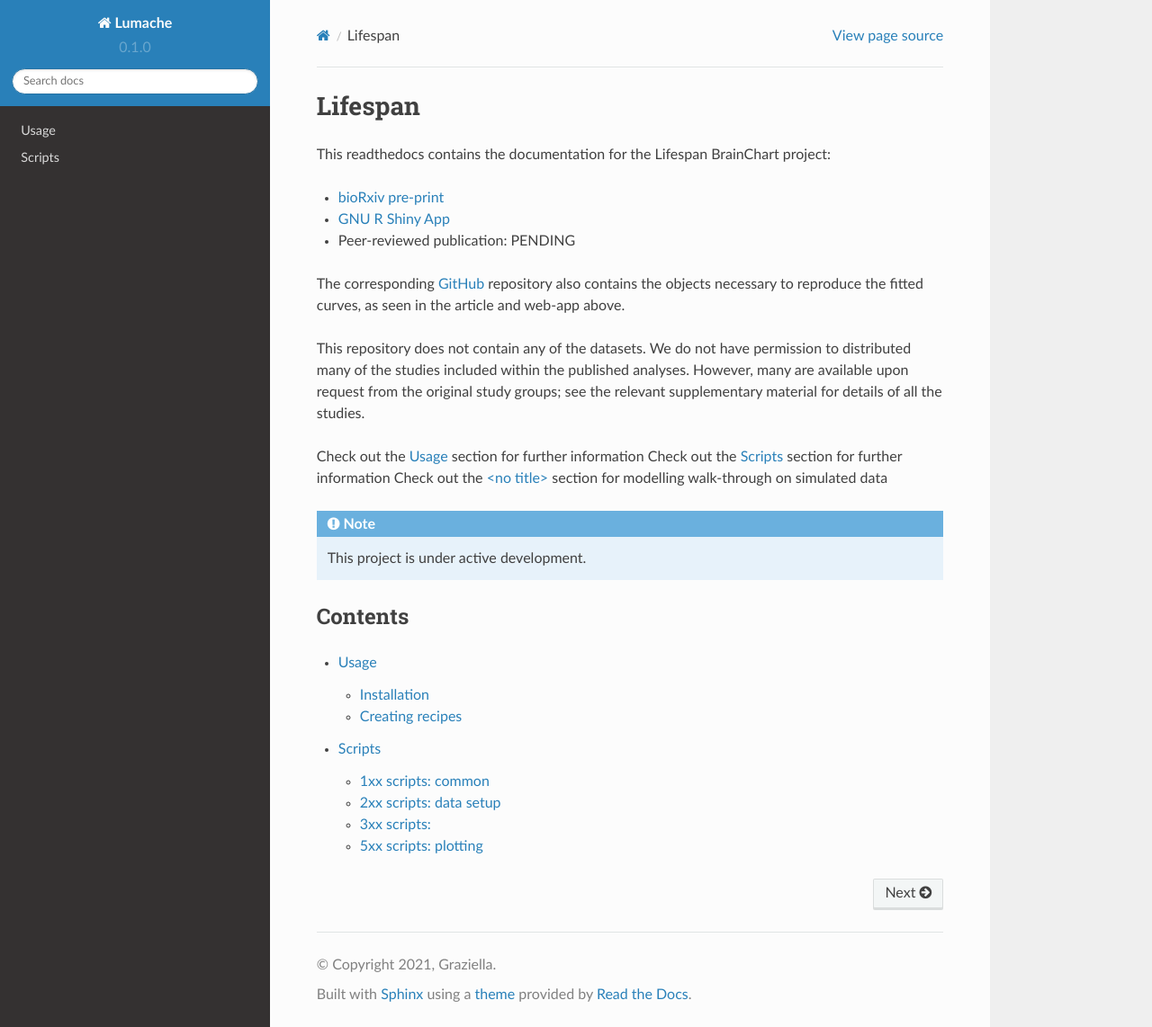
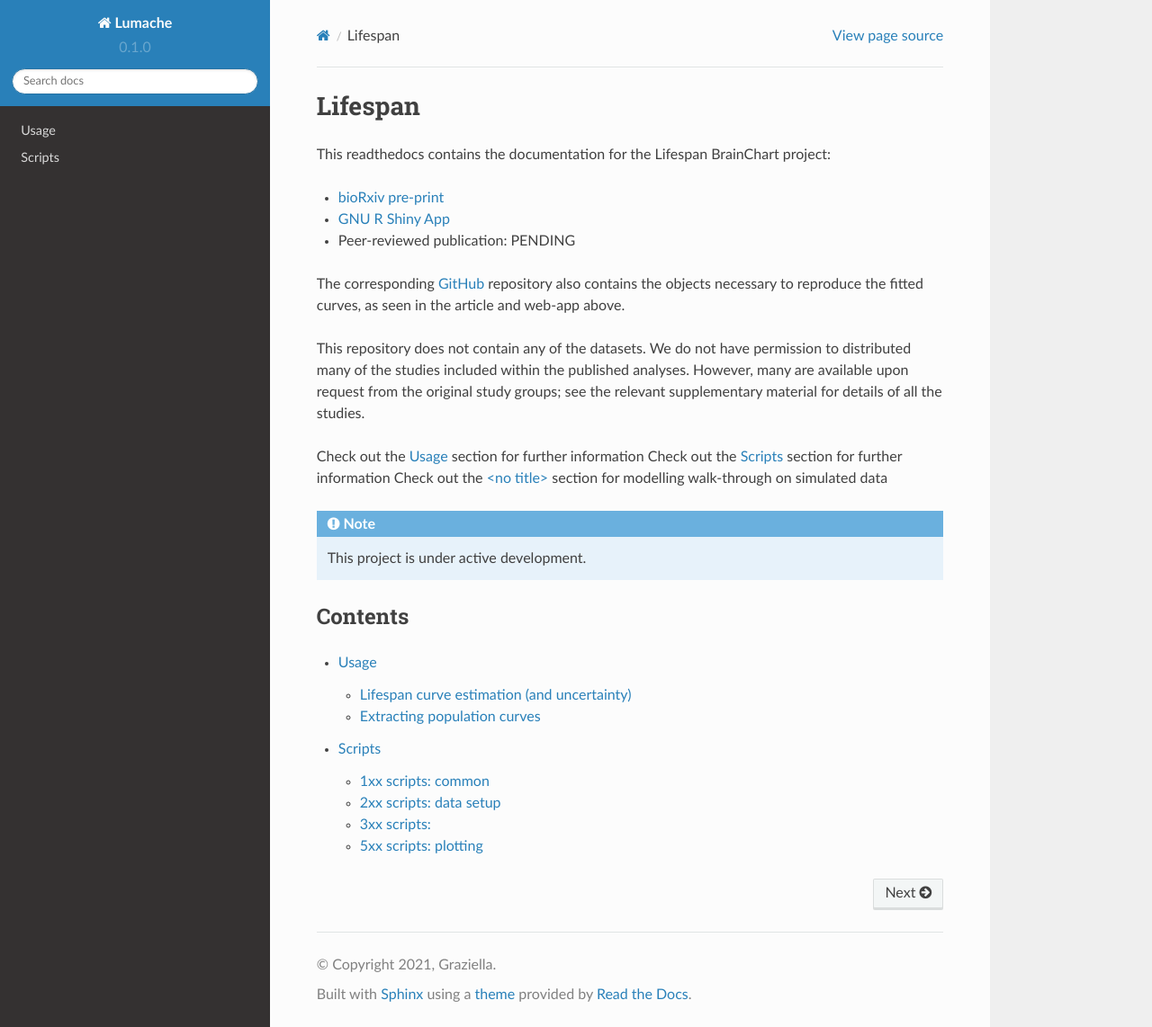
Before and after one commit to brainchart/brainchart, a Sphinx documentation site: the page built from docs/source/index.rst, in a window 1280 px wide and 1142 px high. Shown: the whole window at 90% size. Built offline with Sphinx 7.4.7 and the Read the Docs theme 2.0.0, drawn with Linux system fonts in a browser that asks for light colours; some of the changed lines change nothing that is shown.

Commit message:
Update usage.rst

```diff
--- a/docs/source/usage.rst
+++ b/docs/source/usage.rst
@@ -1,33 +1,60 @@
 Usage
 =====
 
-.. _installation:
 
-Installation
+.. Lifespan curve estimation (and uncertainty)
+
+Lifespan curve estimation (and uncertainty)
+------------
+
+Although we cannot share the individual-level data, we are able to share the outcome of the analysis, namely the fitted curves.
+
+The following GNU R objects contain the fitted model and parameter estimates for all curves within the articles:
+
+* [BOOT_GMV.rds](Share/BOOT_GMV.rds)
+* [BOOT_sGMV.rds](Share/BOOT_sGMV.rds)
+* [BOOT_Ventricles.rds](Share/BOOT_Ventricles.rds)
+* [BOOT_WMV.rds](Share/BOOT_WMV.rds)
+* [FIT_GMV.rds](Share/FIT_GMV.rds)
+* [FIT_sGMV.rds](Share/FIT_sGMV.rds)
+* [FIT_Ventricles.rds](Share/FIT_Ventricles.rds)
+* [FIT_WMV.rds](Share/FIT_WMV.rds)
+
+The FIT files contain the point estimates, whereas the BOOT files contain the bootstrap replicates used to determine the uncertainty intervals.
+
+An example of how to use these files with the code is shown below.
+
+
+.. _Extracting population curves:
+
+Extracting population curves
 ------------
 
 To use Lumache, first install it using pip:
 
 .. code-block:: console
 
-   (.venv) $ pip install lumache
+   source("100.common-variables.r")
+   source("101.common-functions.r")
 
-Creating recipes
-----------------
+   source("300.variables.r")
+   source("301.functions.r")
 
-To retrieve a list of random ingredients,
-you can use the ``lumache.get_random_ingredients()`` function:
+   FIT <- readRDS("Share/FIT_GMV.rds")
 
-.. autofunction:: lumache.get_random_ingredients
+   POP.CURVE.LIST <- list(AgeTransformed=seq(log(90),log(365*95),length.out=2^4),sex=c("Female","Male"))
+   POP.CURVE.RAW <- do.call( what=expand.grid, args=POP.CURVE.LIST )
 
-The ``kind`` parameter should be either ``"meat"``, ``"fish"``,
-or ``"veggies"``. Otherwise, :py:func:`lumache.get_random_ingredients`
-will raise an exception.
+   CURVE <- Apply.Param(NEWData=POP.CURVE.RAW, FITParam=FIT$param )
 
-.. autoexception:: lumache.InvalidKindError
+   plot( PRED.m500.pop ~ AgeTransformed, data=CURVE[CURVE$sex=="Female",],type="l")
 
-For example:
+   plot( I(10000*PRED.m500.pop) ~ AgeTransformed, data=CURVE[CURVE$sex=="Female",],type="l")
 
->>> import lumache
->>> lumache.get_random_ingredients()
-['shells', 'gorgonzola', 'parsley']
+
+.. image:: docs/sample.png
+   :width: 200px
+   :height: 100px
+   :scale: 50 %
+   :alt: alternate text
+   :align: right
```
